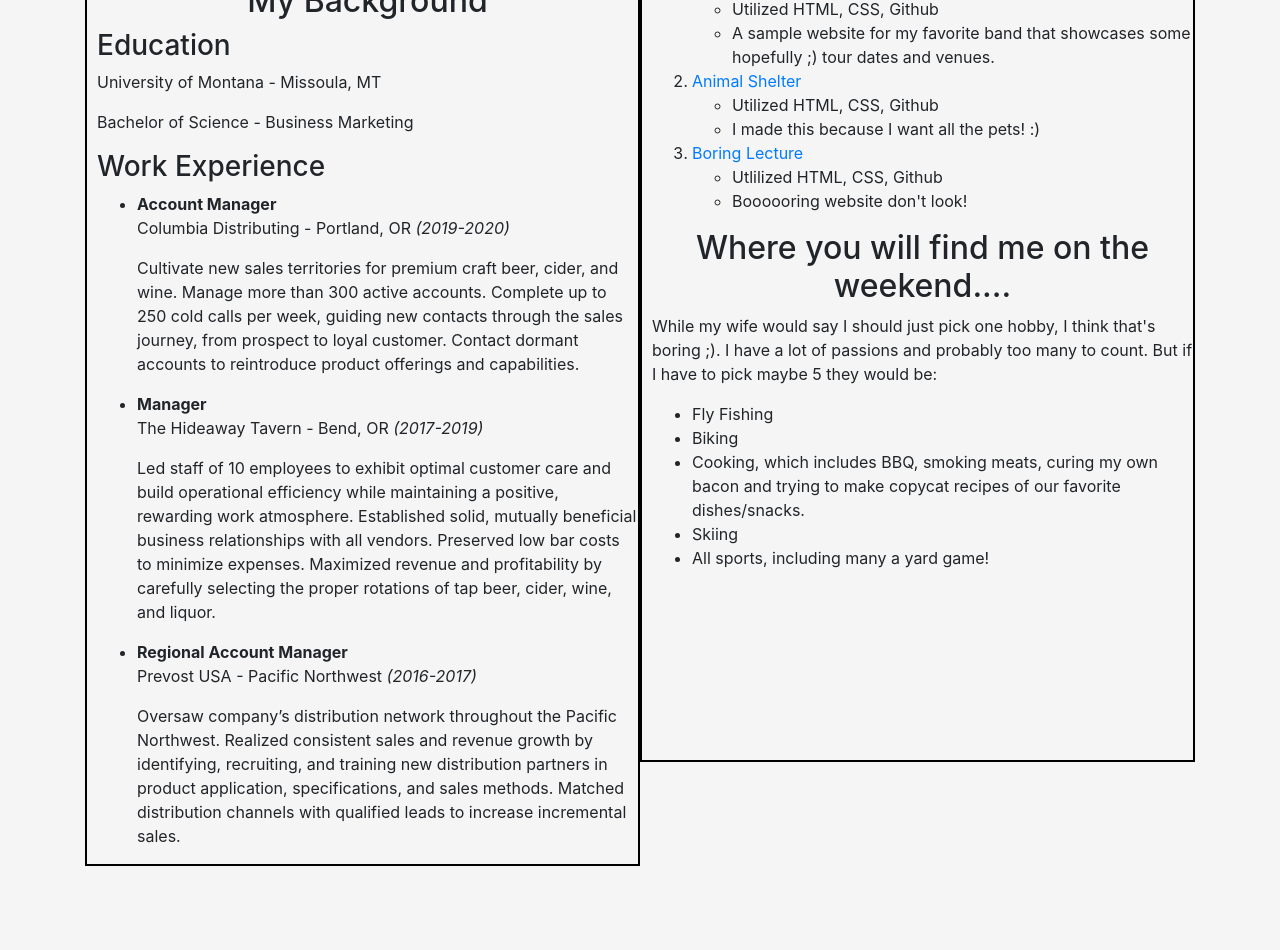
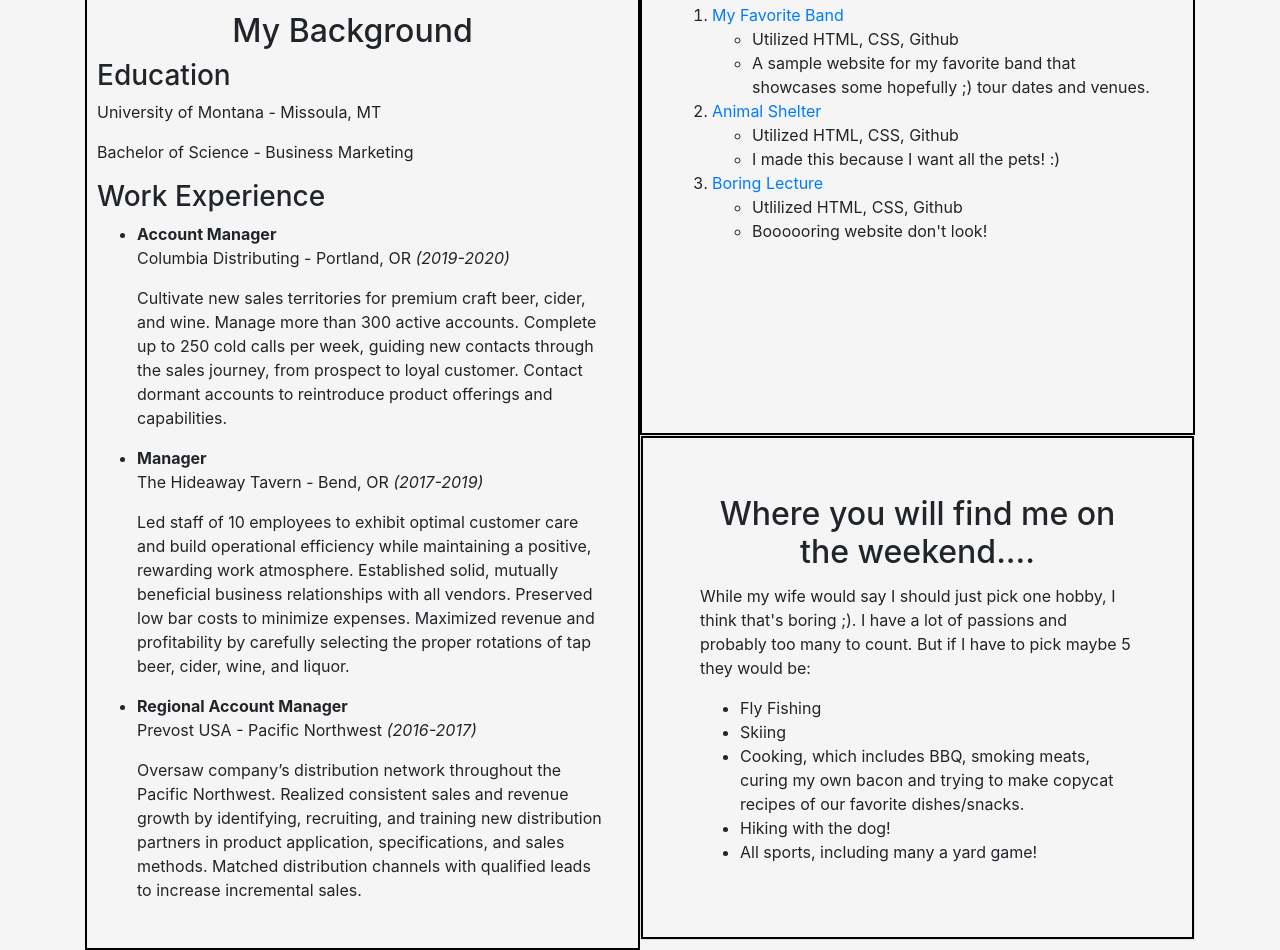
Before and after one commit to klang812/my-portfolio, a plain HTML site: page index.html in a window 1280 px wide. Shown: the part 719-1669 px from the top of the page. Before the commit the page ends 1585 px from the top, so only its background shows below. Drawn offline with Linux system fonts and the light colour scheme.

Commit message:
add card from bootstrap for hobby section

```diff
--- a/css/styles.css
+++ b/css/styles.css
@@ -31,7 +31,7 @@ h2 {
   background-color: whitesmoke;
   border: 2px solid black;
   margin-top: 30px;
-  padding-left: 10px;
+  padding: 30px 30px 30px 10px;
   box-sizing: border-box;
 }
 
@@ -41,6 +41,13 @@ h2 {
   background-color: whitesmoke;
   border: 2px solid black;
   margin-top: 30px;
-  padding: 0 0 174px 10px;
+  padding: 30px 30px 174px 30px;
   box-sizing: border-box;
 }
+
+.card-body{
+  background-color: whitesmoke;
+  border: 2px solid black;
+  padding: 57px;
+  box-sizing: border-box;
+}
--- a/index.html
+++ b/index.html
@@ -35,7 +35,6 @@
         <p>Prevost USA - Pacific Northwest <em> (2016-2017)</em></p>
         <p>Oversaw company’s distribution network throughout the Pacific Northwest. Realized consistent sales and revenue growth by identifying, recruiting, and training new distribution partners in product application, specifications, and sales methods.  Matched distribution channels with qualified leads to increase incremental sales.</p>
       </ul>
-
     </div>
     <div class=code-sidebar>
       <h2>Why Coding?</h2>
@@ -59,16 +58,20 @@
           <li>Boooooring website don't look!</li>
         </ul>
       </ol>
-      <h2>Where you will find me on the weekend....</h2>
+    </div>
+    <div class="card">
+      <div class="card-body">
+        <h2 class="card-title">Where you will find me on the weekend....</h2>
         <p>While my wife would say I should just pick one hobby, I think that's boring ;).  I have a lot of passions and probably too many to count.  But if I have to pick maybe 5 they would be:</p>
         <ul>
           <li>Fly Fishing</li>
-        <li>Biking</li>
+          <li>Skiing</li>
           <li>Cooking, which includes BBQ, smoking meats, curing my own bacon and trying to make copycat recipes of our favorite dishes/snacks.</li>
-        <li>Skiing</li>
+          <li>Hiking with the dog!</li>
           <li>All sports, including many a yard game!</li>
         </ul>
       </div>
     </div>
+  </div>
 </body>
 </html>
```
Also changed, not shown: 1 other file. Lines whose indentation alone changed are shown as unchanged.
